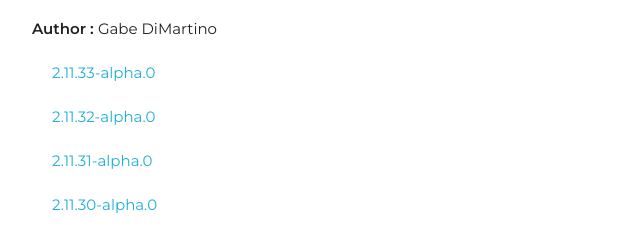
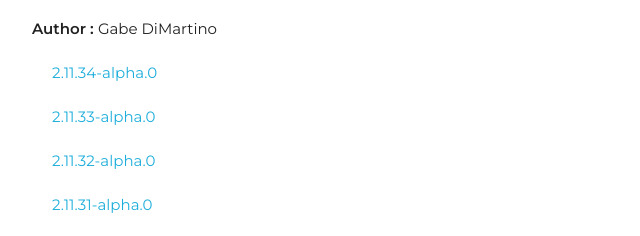
Before and after one commit to IntelliPat-ai/intellipat_pypi, a plain HTML site: page intellipat-patent-analysis/index.html in a window 1280 px wide. Shown: the part 425-661 px from the top of the page, 128-768 px from the left. Drawn offline with nearby package versions, Linux system fonts and the light colour scheme; no server answers.

Commit message:
:package: [:robot:] Update package in PyPi index (#630)
Co-authored-by: jlunder00 <33970365+jlunder00@users.noreply.github.com>

```diff
--- a/intellipat-patent-analysis/index.html
+++ b/intellipat-patent-analysis/index.html
@@ -612,6 +612,11 @@
         2.11.33-alpha.0
        </a>
       </div>
+      <div class="prerelease" id="v2.11.34-alpha.0" onclick="load_readme('v2.11.34-alpha.0', scroll_to_div=true);">
+       <a href="git+https://github.com/IntelliPat-ai/intellipat_patent_analysis@v2.11.34-alpha.0#egg=intellipat-patent-analysis-2.11.34-alpha.0">
+        2.11.34-alpha.0
+       </a>
+      </div>
      </section>
     </div>
     <div class="nine columns" id="description_pkg">
```
